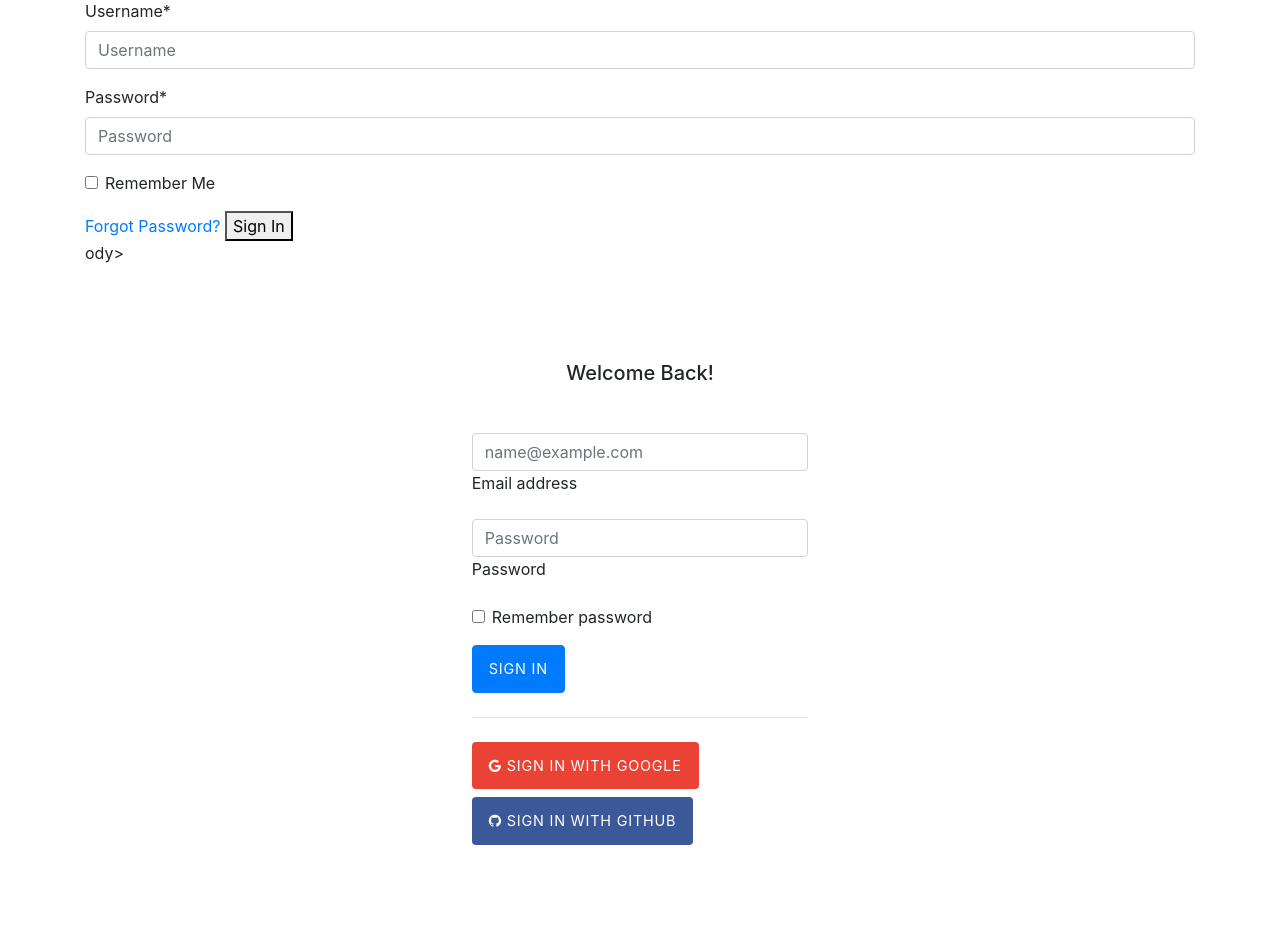
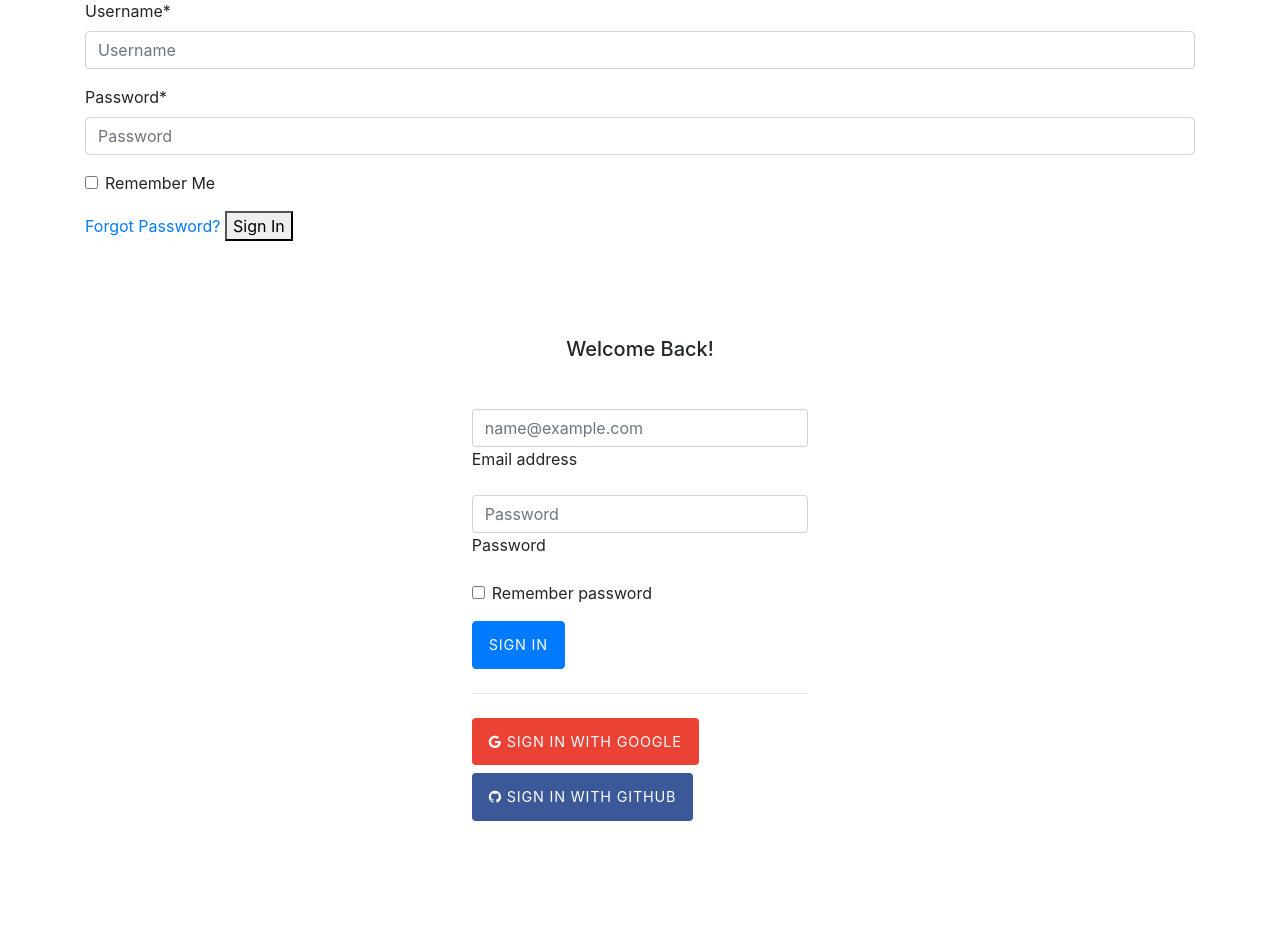
Before and after one commit to sam-mugo/codacy, a Django app: page /accounts/login/ in a window 1280 px wide. Shown: the part 273-1214 px from the top of the page. After the commit the page ends 1094 px from the top, so only its background shows below. Run offline with Django 3.2, Linux system fonts and the light colour scheme; some libraries are stand-ins or nearby versions.

```diff
--- a/templates/account/login.html
+++ b/templates/account/login.html
@@ -48,7 +48,7 @@ for a {{ site_name }} account and sign in below:{% endblocktrans %}</p>
         <button class="primaryAction" type="submit">{% trans "Sign In" %}</button>
 
   </form>
-  ody>
+
   <div class="container">
     <div class="row">
       <div class="col-sm-9 col-md-7 col-lg-5 mx-auto">
```
